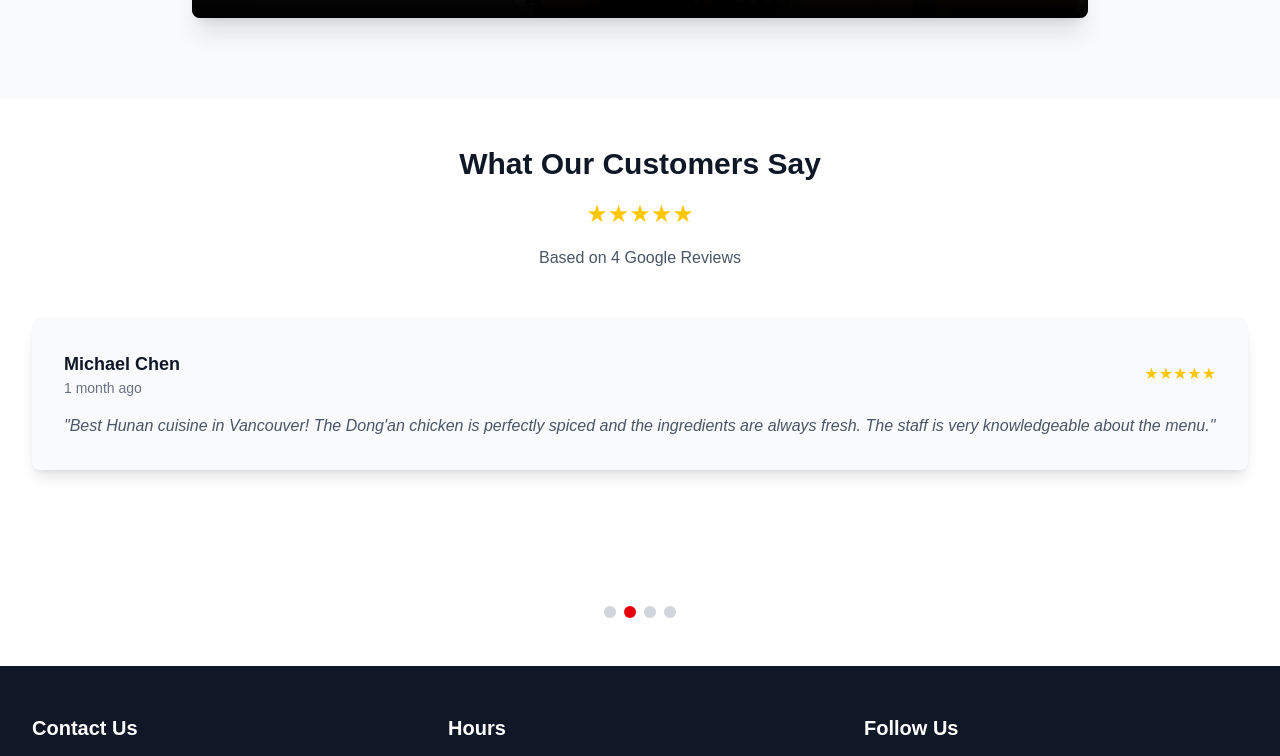
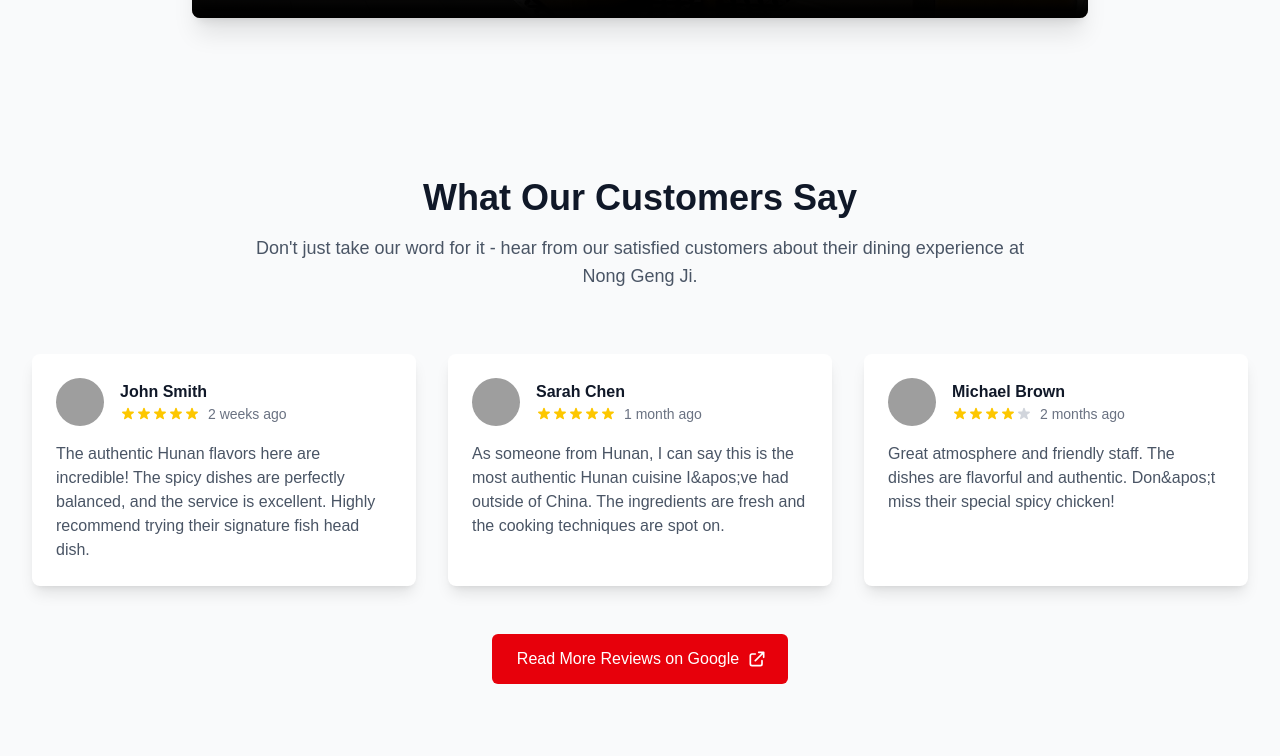
Before and after one commit to 9OwO6/nonggengji-restaurant-website, a Next.js app: page / in a window 1280 px wide. Shown: the part 3154-3910 px from the top of the page. Built offline with nearby package versions, Linux system fonts and the light colour scheme; grey boxes are pictures that could not be loaded.

Commit message:
fix: 修复 GoogleReviews 组件中的引号转义问题

```diff
--- a/src/app/components/GoogleReviews.tsx
+++ b/src/app/components/GoogleReviews.tsx
@@ -2,36 +2,33 @@
 
 import { useState, useEffect } from 'react';
 import { motion, AnimatePresence } from 'framer-motion';
+import Image from 'next/image';
 
 const reviews = [
   {
     id: 1,
-    name: 'Sarah Johnson',
+    name: 'John Smith',
     rating: 5,
     date: '2 weeks ago',
-    text: 'The authentic Hunan flavors here are incredible! The fish head dish is a must-try. The service was excellent and the atmosphere is perfect for both casual and special occasions.',
+    text: 'The authentic Hunan flavors here are incredible! The spicy dishes are perfectly balanced, and the service is excellent. Highly recommend trying their signature fish head dish.',
+    avatar: '/images/avatar-1.jpg'
   },
   {
     id: 2,
-    name: 'Michael Chen',
+    name: 'Sarah Chen',
     rating: 5,
     date: '1 month ago',
-    text: 'Best Hunan cuisine in Vancouver! The Dong\'an chicken is perfectly spiced and the ingredients are always fresh. The staff is very knowledgeable about the menu.',
+    text: 'As someone from Hunan, I can say this is the most authentic Hunan cuisine I&apos;ve had outside of China. The ingredients are fresh and the cooking techniques are spot on.',
+    avatar: '/images/avatar-2.jpg'
   },
   {
     id: 3,
-    name: 'Emily Thompson',
-    rating: 5,
+    name: 'Michael Brown',
+    rating: 4,
     date: '2 months ago',
-    text: 'I\'ve been coming here for years and the quality never disappoints. The Kung Pao chicken is my favorite, and the portion sizes are generous. Great value for authentic Chinese food!',
-  },
-  {
-    id: 4,
-    name: 'David Wilson',
-    rating: 5,
-    date: '3 months ago',
-    text: 'The restaurant has a great atmosphere and the food is consistently excellent. The spicy dishes are authentic and the staff is always friendly and helpful.',
-  },
+    text: 'Great atmosphere and friendly staff. The dishes are flavorful and authentic. Don&apos;t miss their special spicy chicken!',
+    avatar: '/images/avatar-3.jpg'
+  }
 ];
 
 const GoogleReviews = () => {
@@ -50,65 +47,90 @@ const GoogleReviews = () => {
   };
 
   return (
-    <div className="bg-white py-12">
+    <section className="py-20 bg-gray-50">
       <div className="max-w-7xl mx-auto px-4 sm:px-6 lg:px-8">
-        <div className="text-center mb-12">
-          <h2 className="text-3xl font-bold text-gray-900 mb-4">
+        <motion.div
+          initial={{ opacity: 0, y: 20 }}
+          whileInView={{ opacity: 1, y: 0 }}
+          viewport={{ once: true }}
+          className="text-center mb-16"
+        >
+          <h2 className="text-3xl sm:text-4xl font-bold text-gray-900 mb-4">
             What Our Customers Say
           </h2>
-          <div className="flex items-center justify-center space-x-1 text-yellow-400 text-2xl mb-4">
-            {renderStars(5)}
-          </div>
-          <p className="text-gray-600">
-            Based on {reviews.length} Google Reviews
+          <p className="text-lg text-gray-600 max-w-3xl mx-auto">
+            Don&apos;t just take our word for it - hear from our satisfied customers about their dining experience at Nong Geng Ji.
           </p>
+        </motion.div>
+
+        <div className="grid grid-cols-1 md:grid-cols-2 lg:grid-cols-3 gap-8">
+          {reviews.map((review, index) => (
+            <motion.div
+              key={review.id}
+              initial={{ opacity: 0, y: 20 }}
+              whileInView={{ opacity: 1, y: 0 }}
+              viewport={{ once: true }}
+              transition={{ delay: index * 0.1 }}
+              className="bg-white rounded-lg p-6 shadow-lg hover:shadow-xl transition-shadow"
+            >
+              <div className="flex items-center mb-4">
+                <div className="relative w-12 h-12 rounded-full overflow-hidden mr-4">
+                  <Image
+                    src={review.avatar}
+                    alt={review.name}
+                    fill
+                    className="object-cover"
+                  />
+                </div>
+                <div>
+                  <h3 className="font-semibold text-gray-900">{review.name}</h3>
+                  <div className="flex items-center">
+                    {[...Array(5)].map((_, i) => (
+                      <svg
+                        key={i}
+                        className={`w-4 h-4 ${
+                          i < review.rating ? 'text-yellow-400' : 'text-gray-300'
+                        }`}
+                        fill="currentColor"
+                        viewBox="0 0 20 20"
+                      >
+                        <path d="M9.049 2.927c.3-.921 1.603-.921 1.902 0l1.07 3.292a1 1 0 00.95.69h3.462c.969 0 1.371 1.24.588 1.81l-2.8 2.034a1 1 0 00-.364 1.118l1.07 3.292c.3.921-.755 1.688-1.54 1.118l-2.8-2.034a1 1 0 00-1.175 0l-2.8 2.034c-.784.57-1.838-.197-1.539-1.118l1.07-3.292a1 1 0 00-.364-1.118L2.98 8.72c-.783-.57-.38-1.81.588-1.81h3.461a1 1 0 00.951-.69l1.07-3.292z" />
+                      </svg>
+                    ))}
+                    <span className="ml-2 text-sm text-gray-500">{review.date}</span>
+                  </div>
+                </div>
+              </div>
+              <p className="text-gray-600">{review.text}</p>
+            </motion.div>
+          ))}
         </div>
 
-        <div className="relative h-64">
-          <AnimatePresence mode="wait">
-            <motion.div
-              key={currentReview}
-              initial={{ opacity: 0, y: 20 }}
-              animate={{ opacity: 1, y: 0 }}
-              exit={{ opacity: 0, y: -20 }}
-              transition={{ duration: 0.5 }}
-              className="absolute inset-0"
+        <div className="text-center mt-12">
+          <a
+            href="https://www.google.com/maps/place/Nong+Geng+Ji/@40.7128,-74.0060"
+            target="_blank"
+            rel="noopener noreferrer"
+            className="inline-flex items-center px-6 py-3 border border-transparent text-base font-medium rounded-md text-white bg-red-600 hover:bg-red-700 transition-colors duration-200"
+          >
+            Read More Reviews on Google
+            <svg
+              className="ml-2 -mr-1 w-5 h-5"
+              fill="none"
+              viewBox="0 0 24 24"
+              stroke="currentColor"
             >
-              <div className="bg-gray-50 rounded-lg p-8 shadow-lg">
-                <div className="flex items-center mb-4">
-                  <div className="flex-1">
-                    <h3 className="text-lg font-semibold text-gray-900">
-                      {reviews[currentReview].name}
-                    </h3>
-                    <p className="text-sm text-gray-500">
-                      {reviews[currentReview].date}
-                    </p>
-                  </div>
-                  <div className="text-yellow-400">
-                    {renderStars(reviews[currentReview].rating)}
-                  </div>
-                </div>
-                <p className="text-gray-600 italic">
-                  "{reviews[currentReview].text}"
-                </p>
-              </div>
-            </motion.div>
-          </AnimatePresence>
-        </div>
-
-        <div className="flex justify-center mt-8 space-x-2">
-          {reviews.map((_, index) => (
-            <button
-              key={index}
-              onClick={() => setCurrentReview(index)}
-              className={`w-3 h-3 rounded-full transition-colors ${
-                currentReview === index ? 'bg-red-600' : 'bg-gray-300'
-              }`}
-            />
-          ))}
+              <path
+                strokeLinecap="round"
+                strokeLinejoin="round"
+                strokeWidth={2}
+                d="M10 6H6a2 2 0 00-2 2v10a2 2 0 002 2h10a2 2 0 002-2v-4M14 4h6m0 0v6m0-6L10 14"
+              />
+            </svg>
+          </a>
         </div>
       </div>
-    </div>
+    </section>
   );
 };
 
```
